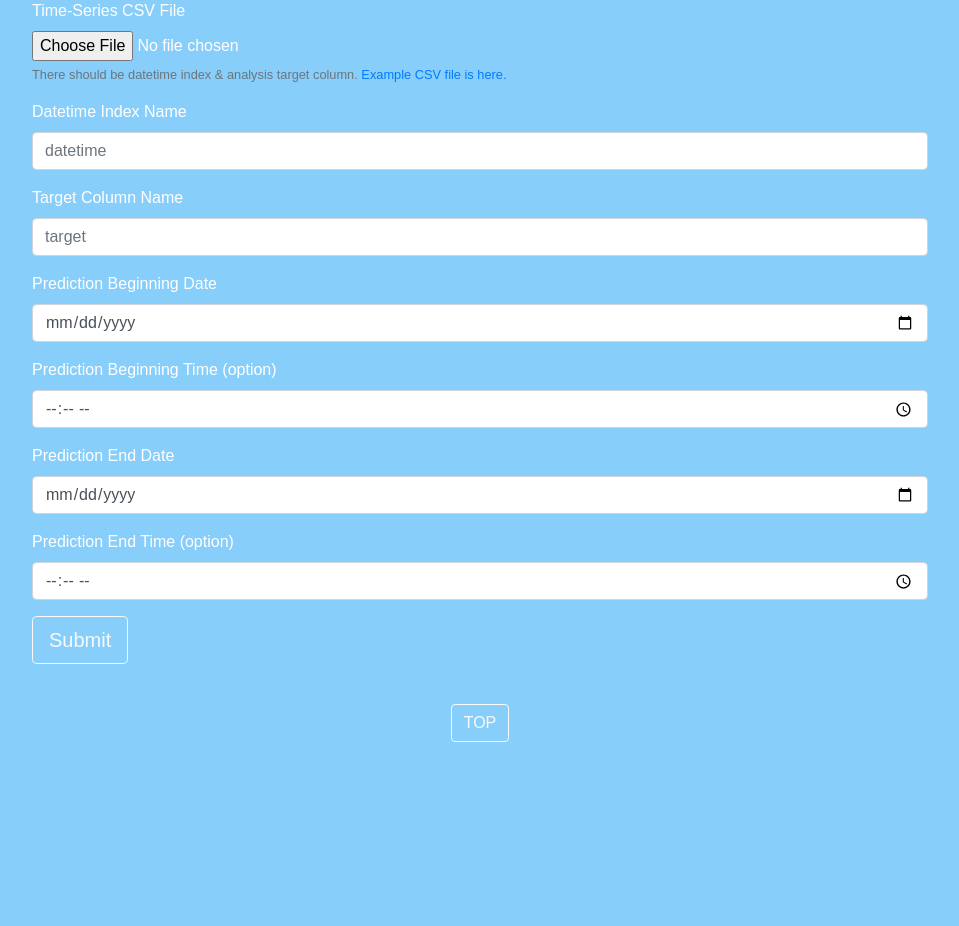
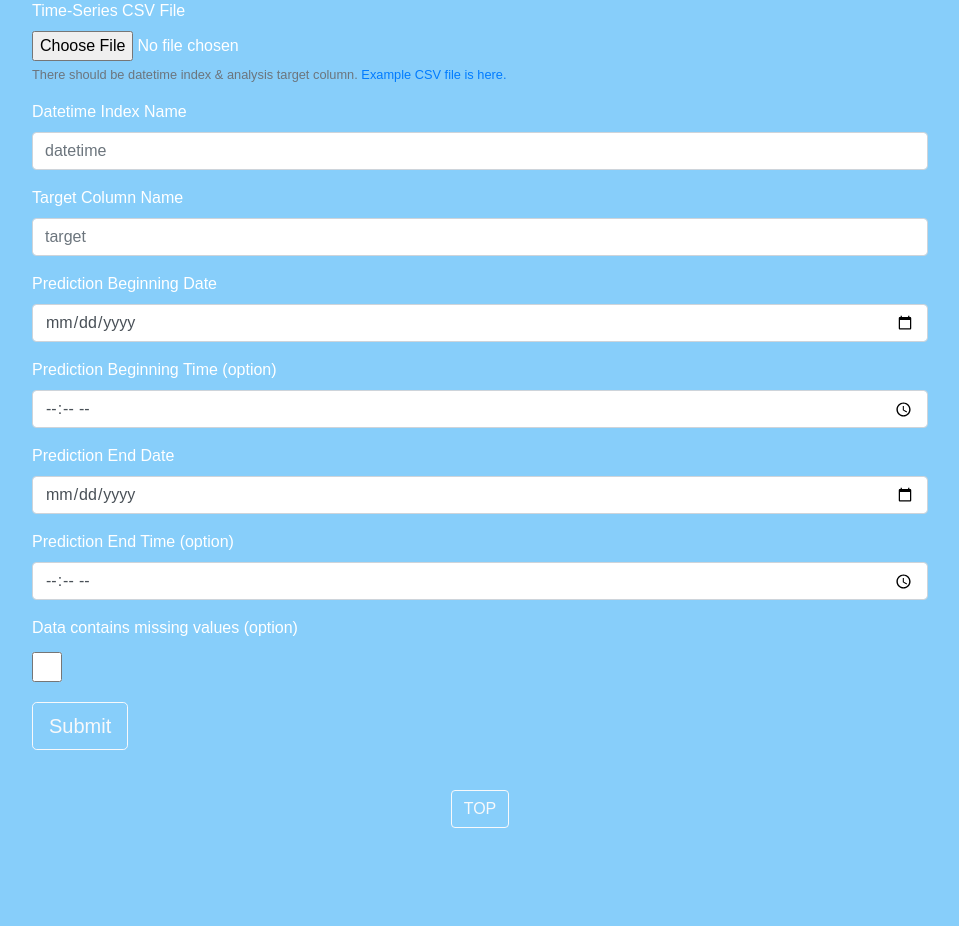
Before and after one commit to ogi-iii/time_series_predictor, a Flask app: page /analysis in a window 1280 px wide. Shown: the part 426-1352 px from the top of the page, without its empty margins (160-1119 px from the left). Before the commit the page ends 1168 px from the top, so only its background shows below. Run offline with Flask 2, Linux system fonts and the light colour scheme; some libraries are stand-ins or nearby versions.

Commit message:
app updated

```diff
--- a/appContainer/app/app.py
+++ b/appContainer/app/app.py
@@ -14,13 +14,13 @@ sns.set() #plot preparation
 import warnings
 warnings.filterwarnings('ignore') # ignore warning
 
-from flask import Flask, render_template, request
+from flask import Flask, render_template, request, redirect, url_for, flash
 import tempfile
 from module.sarima import *
 
 
 app = Flask(__name__)
-
+app.config["SECRET_KEY"] = "tsp20201009"
 
 @app.context_processor # clear web cash
 def add_staticfile():
@@ -53,6 +53,11 @@ def results():
     target_col = request.form["targetColumn"]
     pred_begin = str(request.form["predBeginDate"]).replace('/', '-') + " " + str(request.form["predBeginTime"])
     pred_end = str(request.form["predEndDate"]).replace('/', '-') + " " + str(request.form["predEndTime"])
+    if request.form.get('missing'):
+        missing = True
+    else:
+        missing = False
+
     # learning process
     with tempfile.NamedTemporaryFile() as tf:
         csv = tf.name
@@ -61,8 +66,19 @@ def results():
                     index_col,
                     target_col
                     )
-    p, d, q, sfq = select_order(ts, d = 1, freq_order = 5)
-    sarimax = fit_sarima(ts, p, d, q, sfq, sp = 1, sd = 1, sq = 1)
+
+    if ts.isna().any(): # include nan
+        if not missing: # checking flag
+            f_message = 'Make sure the checkbox "Data contains missing values" before analysis.'
+            flash(f_message, 'missing')
+            return redirect(url_for('analysis'))
+
+    sarimax = fit_sarima(ts,
+                    sp = 1,
+                    sd = 1,
+                    sq = 1,
+                    missing = missing
+                    )
     # output csv & image
     with tempfile.TemporaryDirectory() as temp_dir:
         plot_fname, output_df = output_results(sarimax,
@@ -73,6 +89,7 @@ def results():
                                             index_col,
                                             target_col,
                                             temp_dir,
+                                            missing
                                             )
         with open(os.path.join(temp_dir, plot_fname), "rb") as f:
             img_base64 = base64.b64encode(f.read()).decode('utf-8')
--- a/appContainer/app/static/css/style.css
+++ b/appContainer/app/static/css/style.css
@@ -137,3 +137,14 @@ td, .td {
 .r-d-img {
     width: 50px;
 }
+
+.missing {
+    color: red;
+    padding-bottom: 10px;
+    font-size: 20px;
+    text-align: left;
+}
+
+#missing {
+    width: 30px;
+}
--- a/appContainer/app/templates/analysis.html
+++ b/appContainer/app/templates/analysis.html
@@ -6,6 +6,15 @@
 <h2 class="subTitle">CSV Analysis</h2>
 <div class="form-wrapper">
     <form action="/results" method="post" enctype="multipart/form-data">
+        {% with messages = get_flashed_messages(with_categories=true) %}
+        {% if messages %}
+            <ul class=flashes>
+            {% for category, message in messages %}
+            <li class="{{ category }}">{{ message }}</li>
+            {% endfor %}
+            </ul>
+        {% endif %}
+        {% endwith %}
         <div class="form-group">
             <label for="csvFile">Time-Series CSV File</label>
             <input type="file" class="form-control-file" id="csvFile" name="csvFile" aria-describedby="fileHelp" accept=".csv" required>
@@ -35,6 +44,10 @@
             <label for="predEndTime">Prediction End Time (option)</label>
             <input type="time" class="form-control" id="predEndTime" name="predEndTime">
         </div>
+        <div class="form-group">
+            <label for="missing">Data contains missing values (option)</label>
+            <input type="checkbox" class="form-control" id="missing" name="missing">
+        </div>
         <button type="submit" class="btn btn-outline-light btn-lg">Submit</button>
     </form>
 </div>
```
